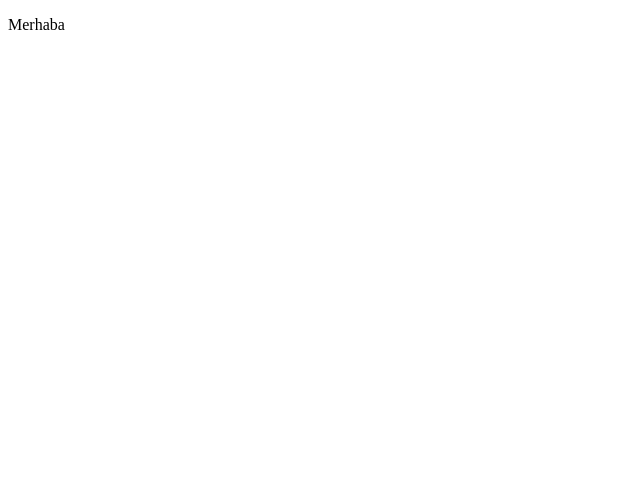
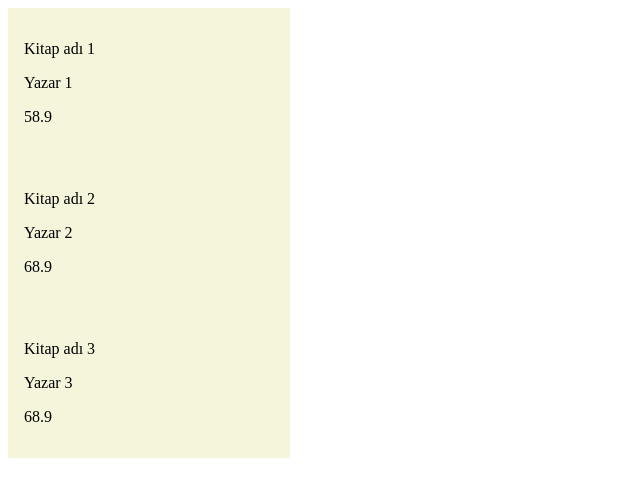
Before and after one commit to anilceyhanyeni/ders11, a React (Create React App) app: page / in a window 1280 px wide. Shown: the top 496 px of the page, without its empty margins (0-640 px from the left). Built offline with nearby package versions, Linux system fonts and the light colour scheme.

Commit message:
feat: kitap listesi örneği

```diff
--- /dev/null
+++ b/src/App.jsx
@@ -0,0 +1,13 @@
+import Kitap from "./Kitap"
+import kitaplar from "./veri"
+
+function App() {
+
+    return(
+        <>
+        {kitaplar.map(bilgi =>  <Kitap kitap={bilgi}/> ) }
+        </>
+    )
+}
+
+export default App
--- /dev/null
+++ b/src/Kitap.css
@@ -0,0 +1,5 @@
+.kitap-cerceve {
+    background-color: beige;
+    width: 250px;
+    padding: 1rem;
+}
--- /dev/null
+++ b/src/Kitap.jsx
@@ -0,0 +1,14 @@
+import "./Kitap.css"
+
+const Kitap = ({kitap}) => {   //süslü paranteze dikkat
+    return(
+        <div className="kitap-cerceve">
+            <p>{kitap.ad}</p>
+            <p>{kitap.yazar}</p>
+            <p>{kitap.fiyat}</p>
+
+        </div>
+    )
+}
+
+export default Kitap
--- a/src/index.js
+++ b/src/index.js
@@ -1,7 +1,8 @@
 import React from 'react';
 import ReactDOM from 'react-dom/client';
+import App from './App';
 
 const root = ReactDOM.createRoot(document.getElementById('root'));
 root.render(
-    <p>Merhaba</p>
+    <App />
 );
--- /dev/null
+++ b/src/veri.js
@@ -0,0 +1,7 @@
+const kitaplar = [
+    {ad: "Kitap adı 1", yazar: "Yazar 1", fiyat: 58.90},
+    {ad: "Kitap adı 2", yazar: "Yazar 2", fiyat: 68.90},
+    {ad: "Kitap adı 3", yazar: "Yazar 3", fiyat: 68.90},
+]
+
+export default kitaplar
```
